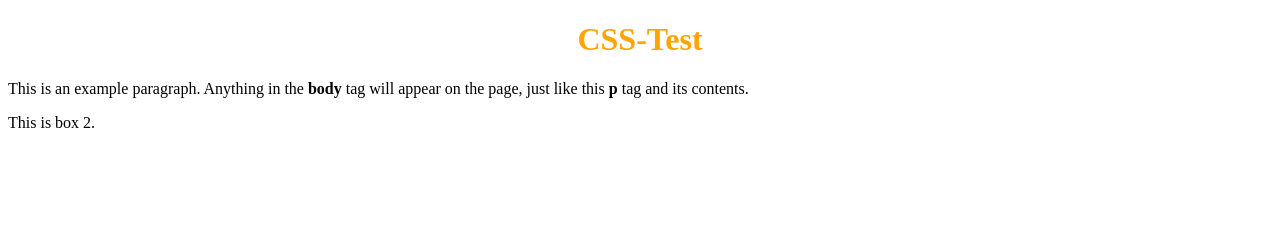
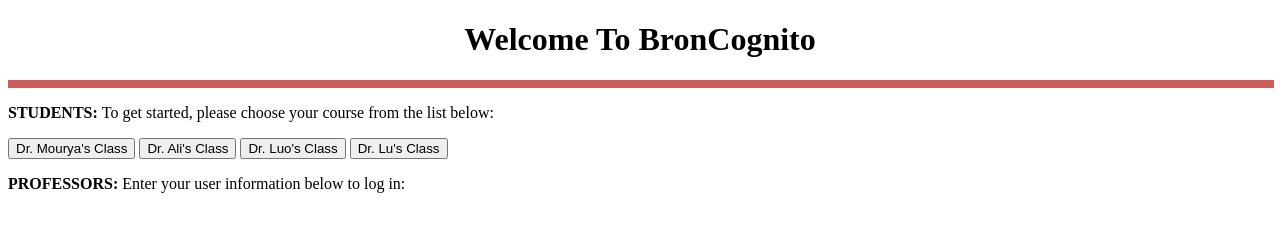
Before and after one commit to broncognito/home, a plain HTML site: page index.html in a window 1280 px wide. Drawn offline with Linux system fonts and the light colour scheme.

Commit message:
Add files via upload

```diff
--- a/index.html
+++ b/index.html
@@ -3,19 +3,25 @@
 <html>
   <head>
   <meta charset="utf-8">
-    <title>This is the title of the webpage!</title>
+    <title>BronCognito</title>
     <link rel="stylesheet" href="style.css">
   </head>
   <body>
 
-  <h1>CSS-Test</h1>
-
+  <h1>Welcome To BronCognito</h1>
+  <hr size="8" width="100%" color="indianred">
   <div id="box-one">
-    <p>This is an example paragraph. Anything in the <strong>body</strong> tag will appear on the page, just like this <strong>p</strong> tag and its contents.</p>
+    <p><strong>STUDENTS: </strong>To get started, please choose your course from the list below:</p>
 </div>
 
-<div id="box-two">
-<p>This is box 2.</p>
+        <input type="button" onclick="location.href='mouryaCourse.html';" value="Dr. Mourya's Class" />
+    <button type="button">Dr. Ali's Class</button>
+    <button type="button">Dr. Luo's Class</button>
+    <button type="button">Dr. Lu's Class</button>
+
+
+    <div id="box-two">
+    <p><strong>PROFESSORS: </strong>Enter your user information below to log in: </p>
 </div>
 
   </body>
--- a/style.css
+++ b/style.css
@@ -1,4 +1,4 @@
 h1 {
-color: orange;
+color: black;
 text-align: center;
 }
```
Also changed, not shown: mouryaCourse.html (added, +34 -0 lines), test.html (added, +12 -0 lines).
